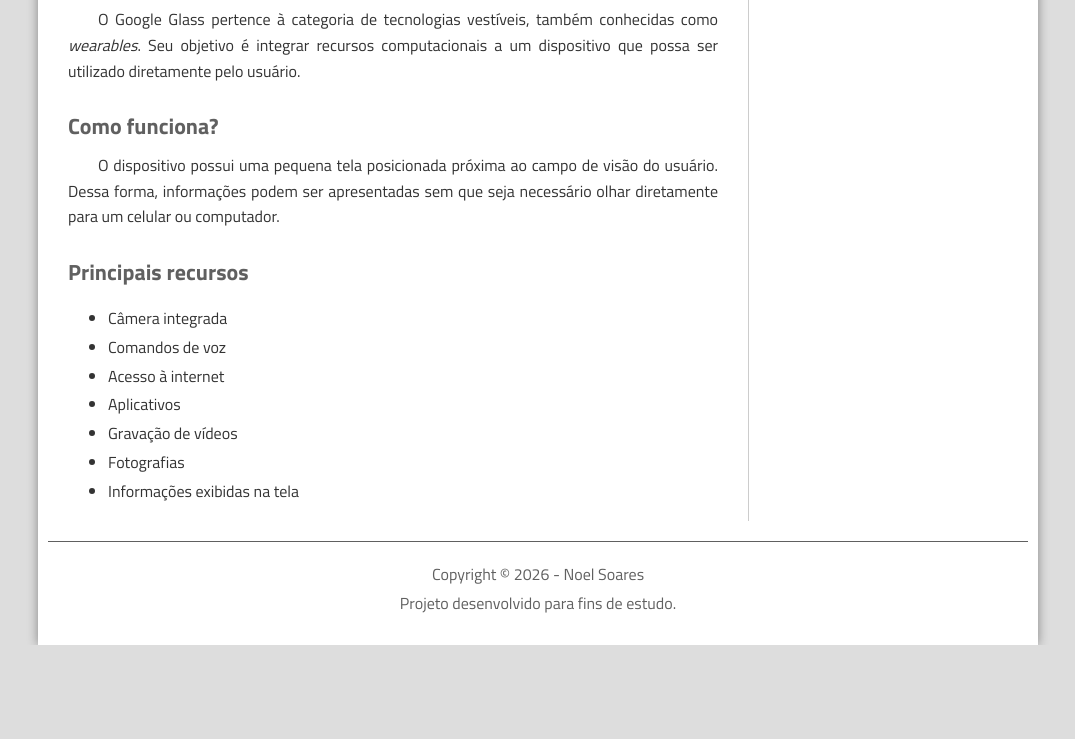
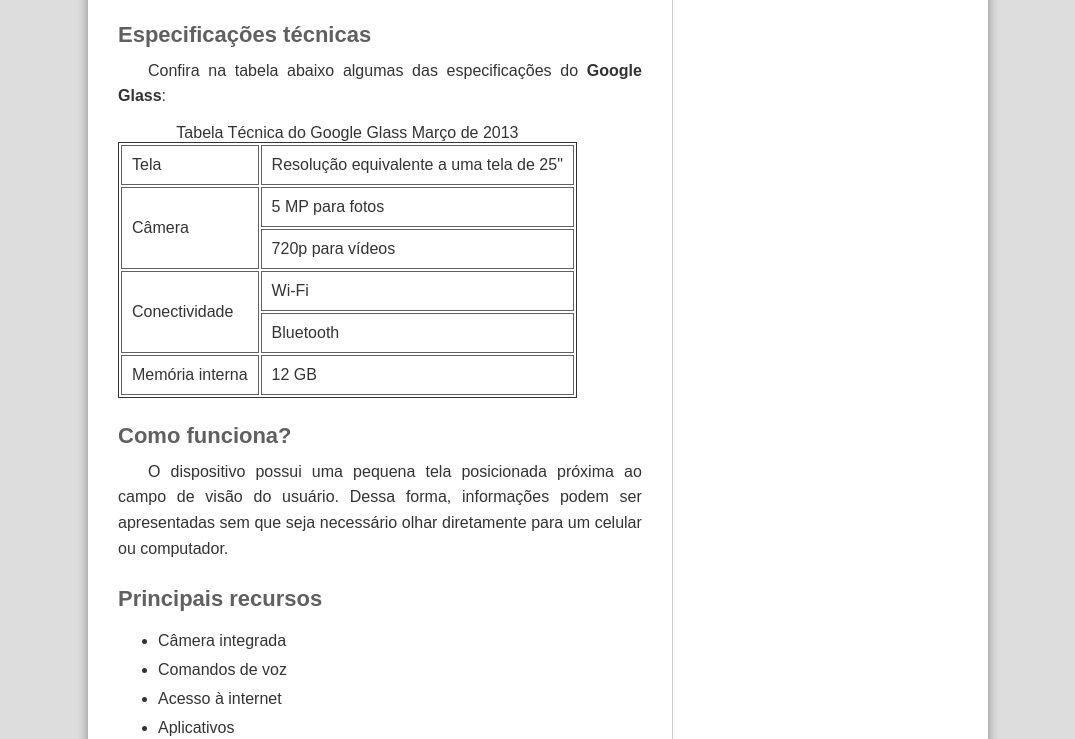
Before and after one commit to Noelsoares02/GoogleGlass, a plain HTML site: page index.html in a window 1280 px wide. Shown: the part 1038-1777 px from the top of the page, without its empty margins (102-1177 px from the left). Before the commit the page ends 1683 px from the top, so only its background shows below. Drawn offline with Linux system fonts and the light colour scheme.

Commit message:
table criadas

```diff
--- a/index.html
+++ b/index.html
@@ -99,6 +99,58 @@
                     dispositivo que possa ser utilizado diretamente pelo
                     usuário.
                 </p>
+                 <h2>Especificações técnicas</h2>
+
+    <p>
+        Confira na tabela abaixo algumas das especificações do
+        <strong>Google Glass</strong>:
+    </p>
+
+    <table id="tabelaspec">
+        <caption>
+            Tabela Técnica do Google Glass
+            <span>Março de 2013</span>
+        </caption>
+
+        <tr>
+            <td class="ce">Tela</td>
+            <td class="cd">
+                Resolução equivalente a uma tela de 25"
+            </td>
+        </tr>
+
+        <tr>
+            <td class="ce" rowspan="2">Câmera</td>
+            <td class="cd" >
+                5 MP para fotos
+            </td>
+         </tr>
+         <tr>
+            <td class="cd" >
+                720p para vídeos
+           </td>
+         </tr>
+
+        <tr>
+            <td class="ce" rowspan="2" >Conectividade</td>
+            <td class="cd">
+                Wi-Fi
+            </td>
+            <tr>
+                <td class="cd">
+                    Bluetooth
+                </td>
+            </tr>
+
+        </tr>
+
+        <tr>
+            <td class="ce">Memória interna</td>
+            <td class="cd">
+                12 GB
+            </td>
+        </tr>
+    </table>
 
                 <h2>Como funciona?</h2>
 
--- a/style.css
+++ b/style.css
@@ -1,5 +1,8 @@
 @charset "UTF-8";
-
+@font-face {
+    font-family:'FonteLogo' ;
+    src: url(./_fonts/bubblegum-sans-regular.otf);
+}
 @import url('https://fonts.googleapis.com/css2?family=Titillium+Web:wght@300;400;600;700&display=swap');
 
 /* ==============================
@@ -19,8 +22,8 @@
 }
 
 div#interface {
-width: 1000px;
-margin: 0 auto;
+width: 900px;
+margin: -20px auto 10px auto;
 background-color: #ffffff;
 padding: 10px;
 box-shadow: 0 0 10px rgba(0, 0, 0, 0.4);
@@ -34,6 +37,7 @@
 position: relative;
 height: 180px;
 border-bottom: 1px solid #606060;
+background: url("./_imagens/glass-logo-peq.jpg")no-repeat 0px 100px;
 }
 
 header#cabecalho hgroup {
@@ -43,13 +47,20 @@
 }
 
 header#cabecalho h1 {
-font-size: 36px;
+font-family: 'FonteLogo';
+margin-bottom: 0px;
+padding: 0px;
+font-size: 30pt;
 color: #606060;
 font-weight: 600;
+text-shadow: 1px 1px 1px rgba(0, 0, 0, 0.6);
 }
 
 header#cabecalho h2 {
+    font-family: 'Titillium Web',sans-serif;
+margin-top: 0px;
 font-size: 20px;
+padding: 0px;
 color: #888888;
 font-weight: 400;
 }
@@ -113,15 +124,29 @@
 }
 
 section#corpo {
+display: block;
 width: 650px;
+float: left;
 }
 
 aside#lateral {
-width: 250px;
+display: block;
+width: 350px;
 border-left: 1px solid #cccccc;
 padding-left: 20px;
 }
 
+/* ==============================
+TABELA
+============================== */
+table#tabelaspec {
+    border: 1px solid #333333;
+}
+table#tabelaspec td{
+    border: 1px solid #606060;
+    padding: 10px;
+
+}
 /* ==============================
 ARTIGO
 ============================== */
```
